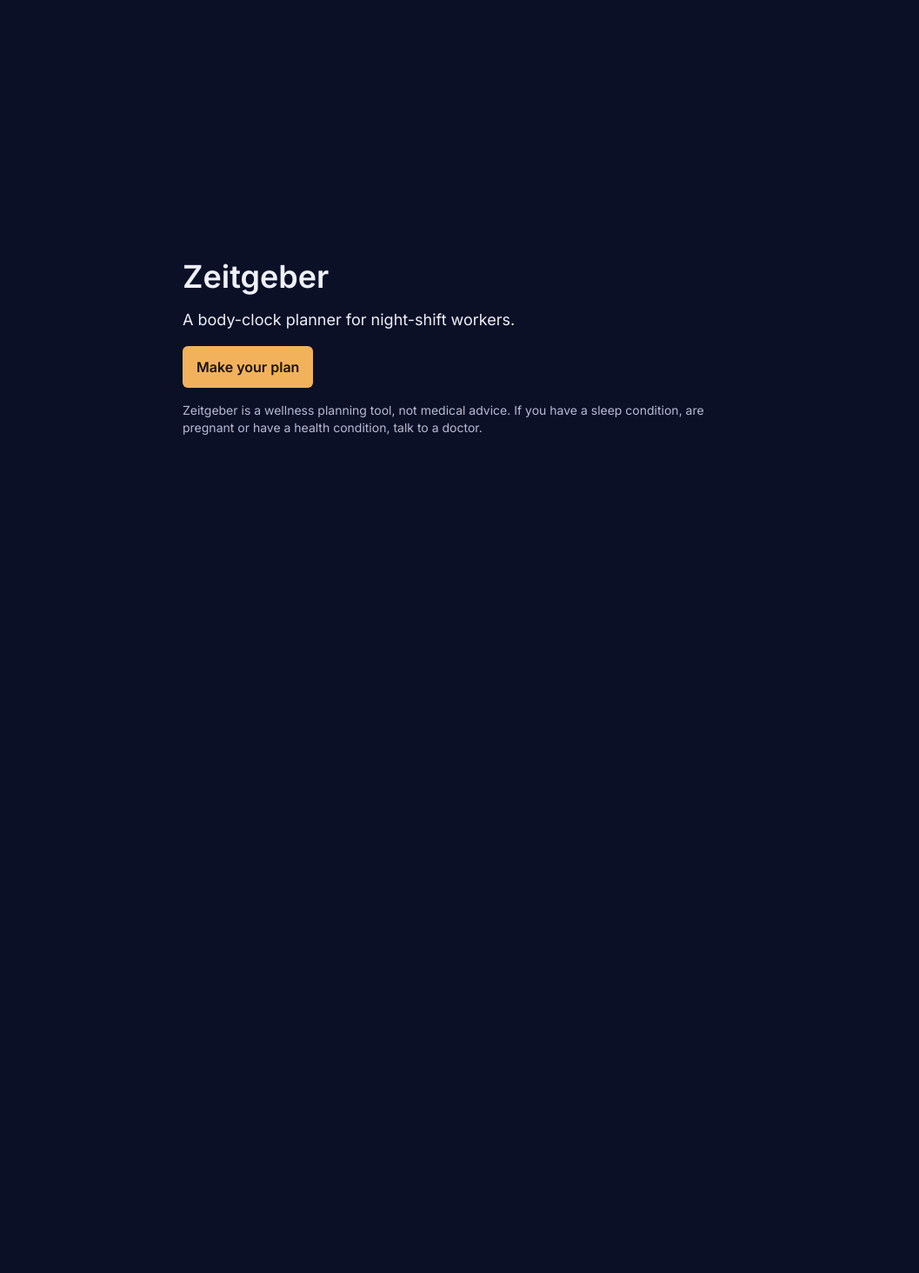
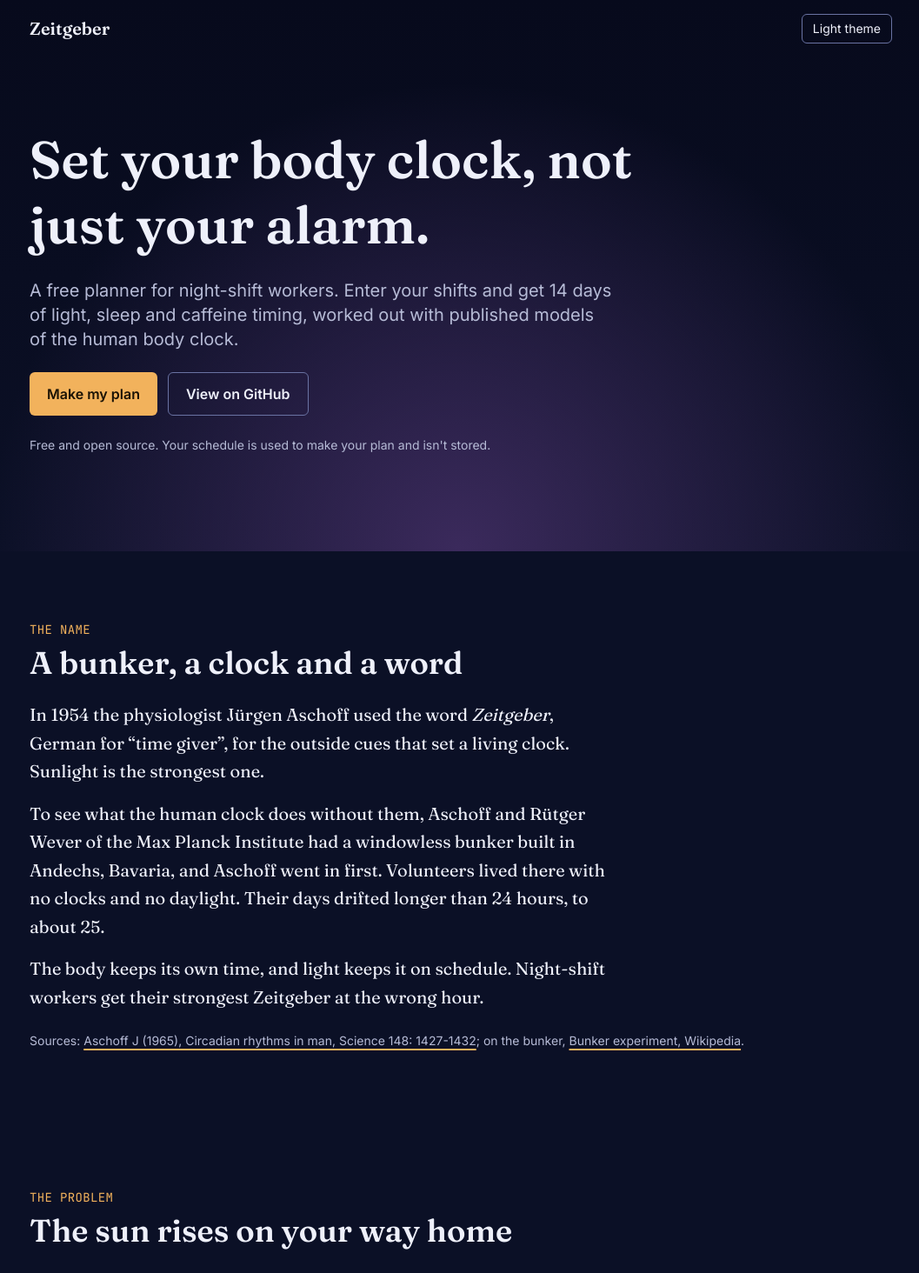
Before and after one commit to lauurnce/zeitgeber, a Next.js app in the folder web/: page / in a window 1280 px wide. Shown: the top 1464 px of the page at 87% size, without its empty margins (110-1167 px from the left). Before the commit the page ends 800 px from the top, so only its background shows below. Built offline with nearby package versions, Linux system fonts and the light colour scheme; no server answers.

Commit message:
feat(web): compose the landing page sections in order

```diff
--- a/web/src/app/page.tsx
+++ b/web/src/app/page.tsx
@@ -1,21 +1,25 @@
-import Link from "next/link";
-
-import { site } from "@/lib/site";
+import { HowItWorks } from "@/components/landing/HowItWorks";
+import { Hero } from "@/components/landing/Hero";
+import { Limitations } from "@/components/landing/Limitations";
+import { LivePreview } from "@/components/landing/LivePreview";
+import { Problem } from "@/components/landing/Problem";
+import { Science } from "@/components/landing/Science";
+import { SiteFooter } from "@/components/landing/SiteFooter";
+import { Story } from "@/components/landing/Story";
 
 export default function Home() {
   return (
-    <main className="mx-auto flex w-full max-w-2xl flex-1 flex-col justify-center gap-4 px-4 py-16">
-      <h1 className="text-4xl font-semibold">{site.name}</h1>
-      <p className="text-lg">{site.tagline}</p>
-      <p>
-        <Link
-          href="/plan"
-          className="inline-block rounded-md bg-[var(--accent)] px-4 py-3 font-semibold text-[var(--on-accent)] hover:bg-[var(--accent-hover)] focus-visible:outline-2 focus-visible:outline-offset-2 focus-visible:outline-[var(--focus)]"
-        >
-          Make your plan
-        </Link>
-      </p>
-      <p className="text-sm text-[var(--muted)]">{site.notice}</p>
-    </main>
+    <>
+      <Hero />
+      <main>
+        <Story />
+        <Problem />
+        <HowItWorks />
+        <LivePreview />
+        <Science />
+        <Limitations />
+      </main>
+      <SiteFooter />
+    </>
   );
 }
```
